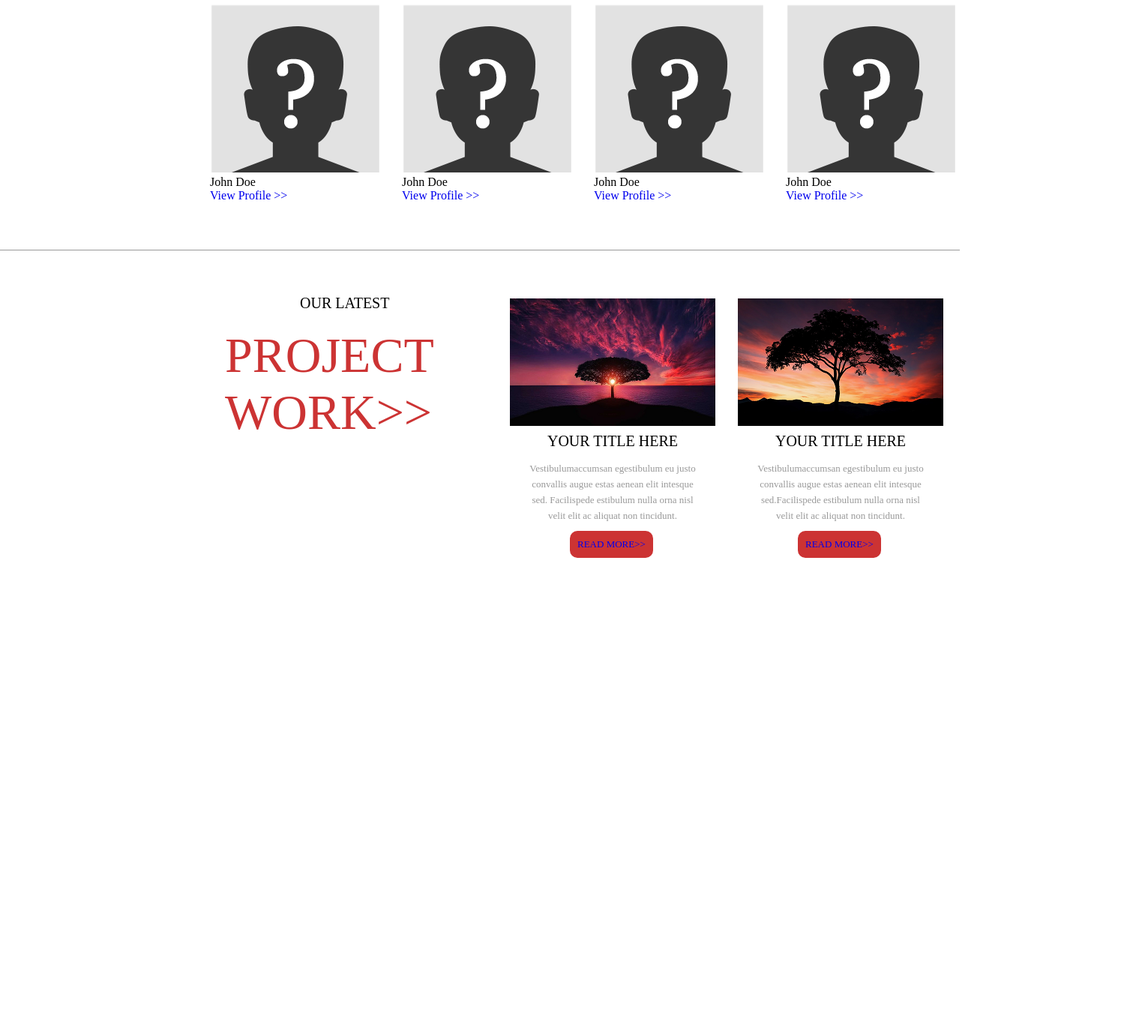
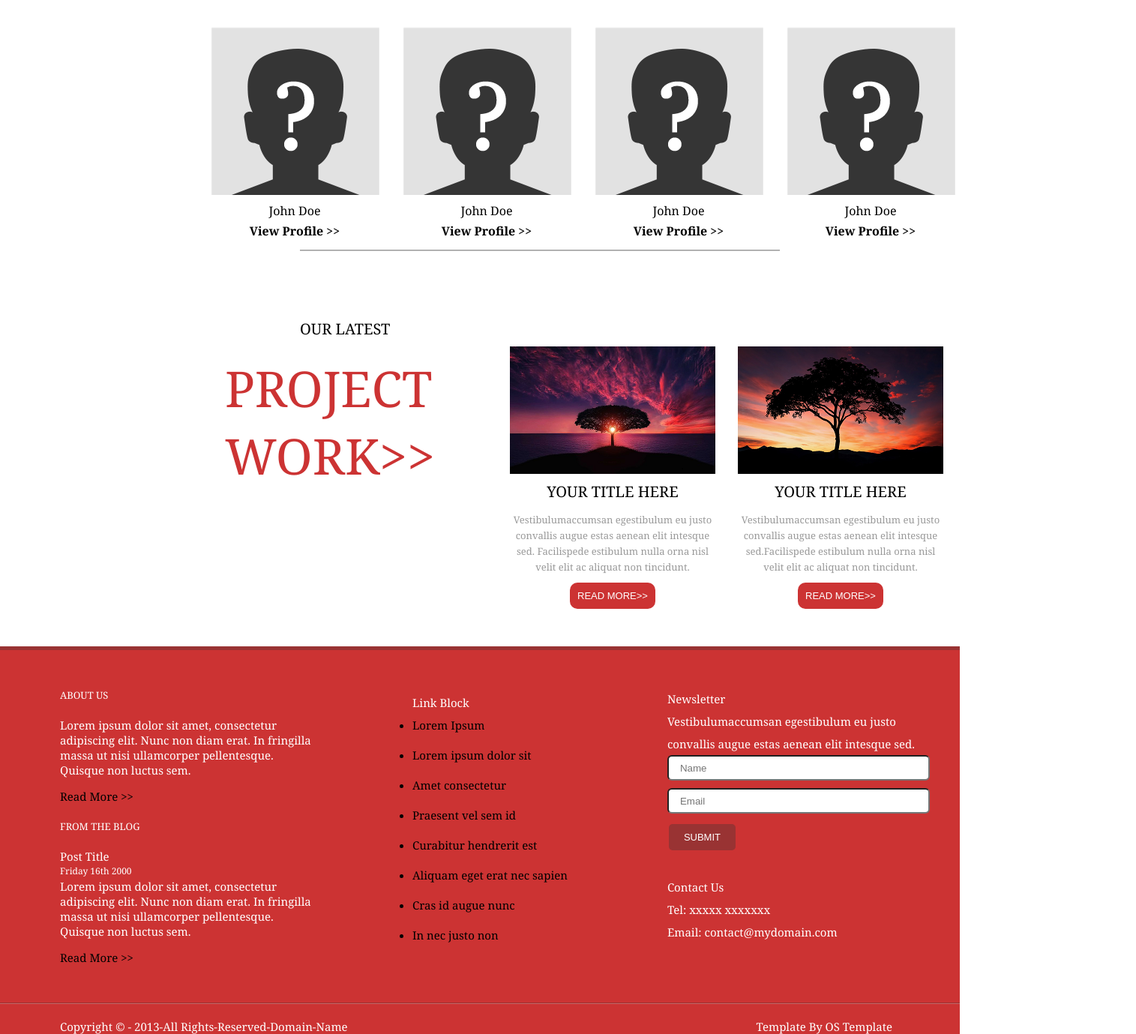
Before and after one commit to evaaapradhan/design-final-responsive, a plain HTML site: page index.html in a window 1280 px wide. Shown: the part 807-2186 px from the top of the page at 75% size, 1515 px wide, since content can reach past the window. Before the commit the page ends 1605 px from the top, so only its background shows below. Drawn offline with Linux system fonts and the light colour scheme.

Commit message:
errors corrected

```diff
--- a/css/layout.css
+++ b/css/layout.css
@@ -1,15 +1,22 @@
+body{
+    overflow-x: hidden;
+        font-family: Georgia, 'Times New Roman', Times, serif;
+}
 .logo-wrapper{
     float: left;
     margin-top: -36px;
     margin-left: -10px;
 }
-.vertical-line, .header-horizontal-line1{
+.vertical-line{
     float: left;
 }
 .search-container{
     float:right;
     margin-right:-10px;
     margin-top:-30px;
+}
+.lower-header{
+    margin-top: -55px;;
 }
 .icon1, .icon2, .icon3, .icon4, .icon5 {
     position: relative;
@@ -95,3 +102,75 @@
 .project-box-image{
  margin-top:-250px;
 }
+
+.footer-right-container{
+    float: right;
+}
+
+.footer-mid{
+    margin-left: -100px;
+    margin-top: -360px;
+    margin-right: 57px;
+    font-size: 15px;
+
+}
+
+.footer-right{
+    float: right;
+}
+.footer-left-content{
+    margin-left: 115px;
+  }
+
+  .col1-row1{
+    margin-bottom: 30px;
+  }
+
+  .footer-right input, textarea{
+    width: 350.124px;
+    height: 15.128px;
+    padding: 15px;
+    border-radius: 6px;
+    margin-bottom: 10px;
+
+  }
+
+  textarea{
+    min-height: 110px;
+    resize: none;
+  }
+
+  .footer-right button{
+    border-radius: 5px;
+  }
+
+
+
+
+
+
+.bottom-left{
+    float: left;
+    color:white;
+    margin-left: 80px;
+    font-size: 15px;
+
+}
+
+.bottom-right{
+    float: right;
+    color:white;
+    margin-right:90px;
+    font-size: 15px;
+}
+.blog1{
+    margin-bottom:20px;
+}
+.contact{
+   margin-top: 30px;
+}
+.VP, .name{
+    text-align: center;
+    margin-top: 5px;
+    margin-bottom: 5px;
+}
--- a/css/reset.css
+++ b/css/reset.css
@@ -1,10 +1,11 @@
 *{
     padding: 0;
     margin: 0 auto;
-    box-sizing: border-box;
-}
+    box-sizing: border-box;}
+
 a {
 	text-decoration: none;
+	color: black;
 }
 a:hover{
 color:white;}
--- a/css/style.css
+++ b/css/style.css
@@ -1,13 +1,8 @@
-.header-horizontal-line{
+.header-horizontal-linee{
     background-color: black;
     height: 12px;
     width:100%;
 }
-/* .main-wrapper{
-    background-color: rgb(248 248 248);
-    height: auto;
-    width:100%;
-} */
 .header-wrapper{
     background-color: rgb(248 248 248);
     padding: 95px;
@@ -16,7 +11,7 @@
 .vertical-line{
     width: 1px;
     height: 25px;
-    background-color: black;
+    background-color: #999999;
     /* display: inline-block; */
     margin-left: 30px;
     margin-top: -20px;
@@ -47,12 +42,7 @@
         background-color: #f44336;
         color: white;
   }
-  .header-horizontal-line1{
-    background-color: #999999;
-    height: 1px;
-    width:100%;
-    margin-top: 30px;
-}
+
 
  .navbar{
      display:none;
@@ -86,8 +76,8 @@
     height: 50px;
     background-color: #999999;
     display: inline-block;
-    margin-left: 110px;
-    margin-top: -50px;
+    margin-left: 120px;
+    margin-top: -60px;
 
   }
   .slider-detail{
@@ -179,6 +169,127 @@
     line-height: 21px;
     text-align: center;
 }
+.header-horizontal-line2{
+  height: 1px;
+  width: 1520px;
+  margin-left: -100px;
+  margin-top: 50px;
+  background-color:#999999;
+  overflow: hidden;
+}
+.bottom-horizontal-line1, .bottom-horizontal-line2{
+  height: 1px;
+  width: 100%;
+}
+.header-horizontal-line1,.body-horizontal-line1{
+  height: 1px;
+  width: 50%;
+  margin-left: 400px;
+}
+.header-horizontal-line1{
+background-color: #999999;
+}
+.body-horizontal-line1{
+  background-color:#cccccc;
+  }
+.footer-bottom-wrapper{
+  background-color: #cc3333;
+  width: 100%;
+  height: 100%;
+  /* width: 1332px;
+  height: 566.016; */
+}
+
+.footer-left, .footer-right-container{
+  width: calc(100%/2 - 10px);
+}
+
+
+.footer-container{
+  padding: 50px ;
+}
+
+
+.footer-horizontal-line{
+  background-color: #993333;
+  height: 5px;
+  width: 100%;
+}
+
+
+.bottom-horizontal-line1{
+  background-color: #993333;
+}
+
+.bottom-horizontal-line2{
+  background-color: #cc6666;
+}
+
+.bottom-container{
+  font-size: 13px;
+  color: #999999;
+  padding: 20px 0;
+  /* max-width: 960px; */
+}
+.about{
+  color: white;
+  font-size: 13px;
+  margin-bottom: 20px;
+}
+.blog1{
+  margin-top: 20px;
+}
+.about-text{
+  margin-bottom: 15px;
+}
+.date{
+  font-size:12px;
+}
+.blog{
+  color:white;
+  font-size: 15px;
+  margin-left: 30px;
+  line-height: 20px;
+}
+.footer-left-title{
+  color:white;
+  margin-top: -50px;
+  margin-right: -100px;
+}
+.list-right{
+      line-height: 40px;
+}
+.footer-right{
+  margin-right:-10px;
+  margin-top: -300px;
+  line-height: 30px;
+  color:white;
+  font-size: 15px;
+}
+.submitbutton{
+  background-color: #993333;
+  border: none;
+  border-radius: 15px;
+  color: white;
+  padding: 10px 20px 10px 20px;
+  text-align: center;
+  text-decoration: none;
+  display: inline-block;
+  font-size: 13px;
+  margin: 4px 2px;
+  cursor: pointer;
+}
+.submitbutton:hover {
+  background-color: #f44336;
+  color: white;
+}
+.VP-link{
+  font-weight: bold;
+  color:black;
+}
+.VP-link:hover{
+  color:#cc3333;
+}
 
 /* @media screen {
 
--- a/index.html
+++ b/index.html
@@ -13,7 +13,7 @@
 
 <body>
     <div class="main-wrapper">
-        <div class="header-horizontal-line"></div>
+        <div class="header-horizontal-linee"></div>
         <div class=" header-wrapper">
             <div class=" upper-header">
                 <pre class="heading-support">Free PSD Website Template</pre>
@@ -27,7 +27,7 @@
                 </div>
             </div>
 
-            <div class="header-horizontal-line1"></div>
+            <div class="header-horizontal-line2"></div>
             <div class="lower-header ">
                 <div class="header-bottom-container list-manage ">
                     <div class="user-options">
@@ -150,19 +150,7 @@
 
                     <li class="profile-box">
                         <img src="images/body-image.png" alt="no project">
-                        <div class="hover-logo">
-                            <a href="#">
-                                <span class="hover-button button-left">
-                                    <i class="fa fa-eye" aria-hidden="true"></i>
-                                </span>
-                            </a>
-                            <a href="#">
-                                <span class="hover-button button-right">
-                                    <i class="fa fa-link" aria-hidden="true"></i>
-                                </span>
-                            </a>
-                        </div>
-                        <p>John Doe</p>
+                        <p class="name">John Doe</p>
                         <span class="VP">
                             <a href="#" class="VP-link">
                                 <p>View Profile >> </p>
@@ -171,19 +159,7 @@
                     </li>
                     <li class="profile-box">
                         <img src="images/body-image.png" alt="no project">
-                        <div class="hover-logo">
-                            <a href="#">
-                                <span class="hover-button button-left">
-                                    <i class="fa fa-eye" aria-hidden="true"></i>
-                                </span>
-                            </a>
-                            <a href="#">
-                                <span class="hover-button button-right">
-                                    <i class="fa fa-link" aria-hidden="true"></i>
-                                </span>
-                            </a>
-                        </div>
-                        <p>John Doe</p>
+                        <p class="name">John Doe</p>
                         <span class="VP">
                             <a href="#" class="VP-link">
                                 <p>View Profile >> </p>
@@ -192,19 +168,8 @@
                     </li>
                     <li class="profile-box">
                         <img src="images/body-image.png" alt="no project">
-                        <div class="hover-logo">
-                            <a href="#">
-                                <span class="hover-button button-left">
-                                    <i class="fa fa-eye" aria-hidden="true"></i>
-                                </span>
-                            </a>
-                            <a href="#">
-                                <span class="hover-button button-right">
-                                    <i class="fa fa-link" aria-hidden="true"></i>
-                                </span>
-                            </a>
-                        </div>
-                        <p>John Doe</p>
+
+                        <p class="name">John Doe</p>
                         <span class="VP">
                             <a href="#" class="VP-link">
                                 <p>View Profile >> </p>
@@ -213,19 +178,7 @@
                     </li>
                     <li class="profile-box">
                         <img src="images/body-image.png" alt="no project">
-                        <div class="hover-logo">
-                            <a href="#">
-                                <span class="hover-button button-left">
-                                    <i class="fa fa-eye" aria-hidden="true"></i>
-                                </span>
-                            </a>
-                            <a href="#">
-                                <span class="hover-button button-right">
-                                    <i class="fa fa-link" aria-hidden="true"></i>
-                                </span>
-                            </a>
-                        </div>
-                        <p>John Doe</p>
+                        <p class="name">John Doe</p>
                         <span class="VP">
                             <a href="#" class="VP-link">
                                 <p>View Profile >> </p>
@@ -255,9 +208,7 @@
                             elit intesque<br>
                             sed.
                             Facilispede estibulum nulla orna nisl <br>velit elit ac aliquat non tincidunt.</p>
-                        <div class="readbutton">
-                            <a href="#">READ MORE>></a>
-                        </div>
+                        <button class="readbutton">READ MORE>></button>
                     </li>
                     <li class="project-image">
                         <img src="images/project-pic2.png">
@@ -267,14 +218,86 @@
                             aenean
                             elit intesque<br>
                             sed.Facilispede estibulum nulla orna nisl<br> velit elit ac aliquat non tincidunt.</p>
-                        <div class="readbutton">
-                            <a href="#">READ MORE>></a>
-                        </div>
+                            <button class="readbutton">READ MORE>></button>
                     </li>
                 </ul>
             </div>
         </div>
     </div>
+    <div class="footer-bottom-wrapper">
+        <div class="footer-horizontal-line"></div>
+        <div class="footer-container container clearfix">
+            <div class="blog">
+
+                <p class="about">ABOUT US</p>
+                <p class="about-text">Lorem ipsum dolor sit amet, consectetur <br>adipiscing elit.
+                    Nunc non diam erat. In fringilla <br>massa ut nisi ullamcorper pellentesque.<br>
+                    Quisque non luctus sem. </p>
+                <a href="#">Read More >> </a>
+
+                <p class="about blog1">FROM THE BLOG</p>
+                <p>Post Title</p>
+                <p class="date">Friday 16th 2000</p>
+                <p class="about-text"> Lorem ipsum dolor sit amet, consectetur <br>adipiscing elit.
+                    Nunc non diam erat. In fringilla <br>massa ut nisi ullamcorper pellentesque.<br>
+                    Quisque non luctus sem. </p>
+                <a href="#">Read More >> </a>
+
+            </div>
+            <div class="footer-right-container clearfix">
+                <div class="footer-mid">
+                    <div class="footer-left-title">Link Block</div>
+                    <div class="col2-row1 desc-right">
+                        <ul class="list-right">
+                            <li><a href="#">Lorem Ipsum</a></li>
+                            <li><a href="#">Lorem ipsum dolor sit
+
+
+                            <li><a href="#">Amet consectetur</a></li>
+                            <li><a href="#">Praesent vel sem id</a></li>
+                            <li><a href="#"> Curabitur hendrerit est</a></li>
+                            <li><a href="#">Aliquam eget erat nec sapien</a></li>
+                            <li><a href="#">Cras id augue nunc</a></li>
+                            <li><a href="#">In nec justo non</a></li>
+                        </ul>
+                    </div>
+
+
+                </div>
+                <div class="footer-right">
+                    <div class="footer-left-title">Newsletter
+                        <p> Vestibulumaccumsan egestibulum eu justo<br>
+                            convallis augue estas aenean elit intesque sed.</p>
+                    </div>
+                    <div>
+                        <input type="text" placeholder="Name">
+                    </div>
+                    <div>
+                        <input type="text" placeholder="Email">
+                    </div>
+                    <button class="submitbutton">SUBMIT</button>
+                    <div class="contact">
+                        <p>Contact Us</p>
+                        <p>Tel: xxxxx xxxxxxx</p>
+                        <p>Email: contact@mydomain.com</p>
+                    </div>
+                </div>
+            </div>
+        </div>
+        <div class="bottom-horizontal-line1"></div>
+        <div class="bottom-horizontal-line2"></div>
+        <div class="bottom-container container clearfix">
+            <div class="bottom-left">
+                Copyright &copy; - 2013-All Rights-Reserved-Domain-Name
+            </div>
+            <div class="bottom-right">
+                Template By OS Template
+            </div>
+        </div>
+
+    </div>
+
+
 
 
 </body>
```
